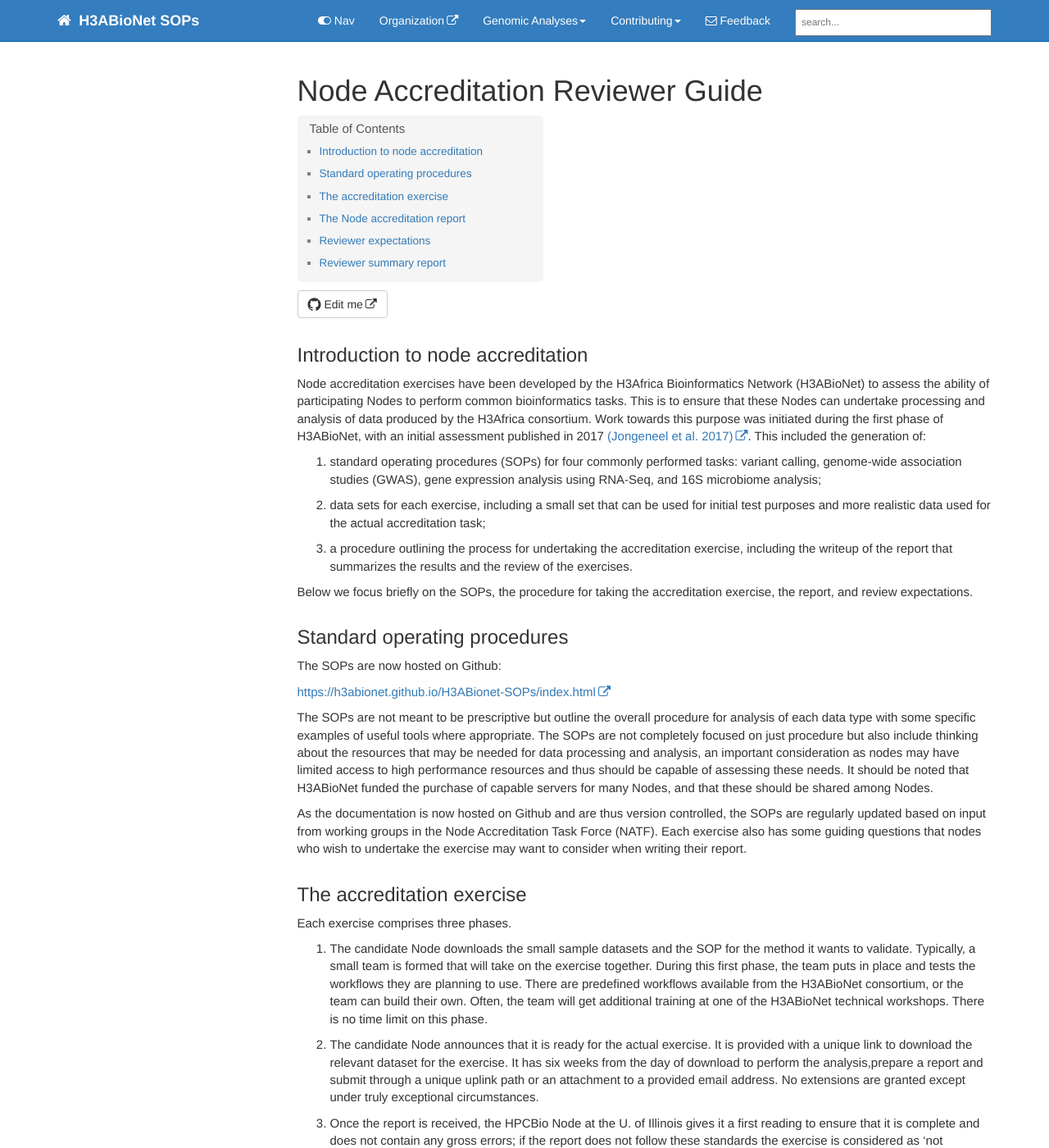
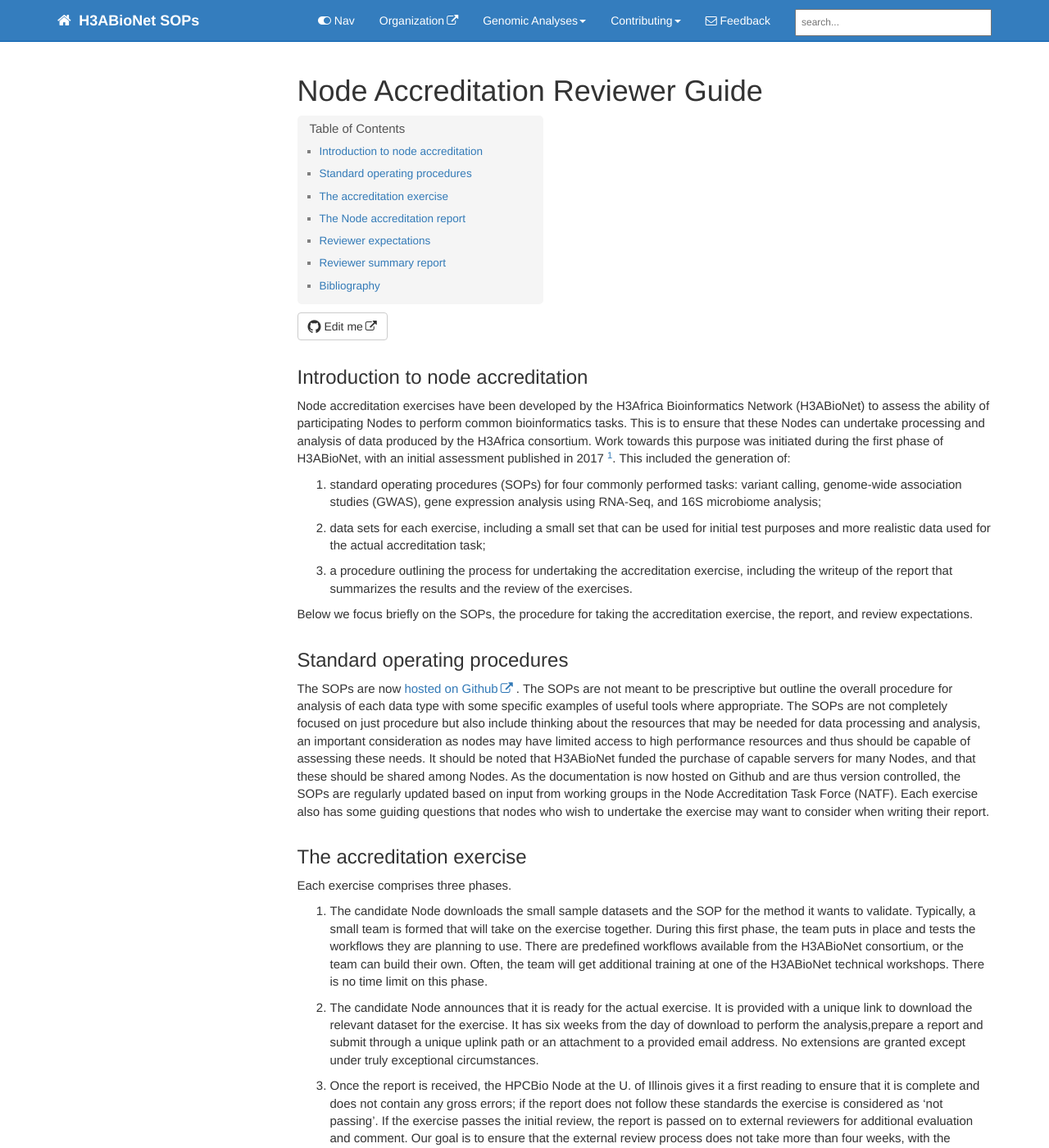
Before and after one commit to h3abionet/H3ABionet-SOPs, a Jekyll site: the page built from pages/misc/reviewers.md, in a window 1280 px wide and 1400 px high. Shown: the whole window at 82% size. Built offline with Jekyll 4.4.1, drawn with Linux system fonts in a browser that asks for light colours; nearby versions of some CDN libraries; comment, search, counter and statistics services are not loaded; part of the change alters nothing that is shown; some of the changed text lies outside the part shown.

Commit message:
fix some small formatting issues

```diff
--- a/pages/misc/reviewers.md
+++ b/pages/misc/reviewers.md
@@ -9,6 +9,7 @@ permalink: reviewers.html
 author_profile: true
 authors:
  - Chris_Fields
+ - Victor_Jongeneel
 ---
 
 <!--
@@ -17,7 +18,7 @@ sidebar: 16Smicro_sidebar
 
 ## Introduction to node accreditation
 
-Node accreditation exercises have been developed by the H3Africa Bioinformatics Network (H3ABioNet) to assess the ability of participating Nodes to perform common bioinformatics tasks. This is to ensure that these Nodes can undertake processing and analysis of data produced by the H3Africa consortium. Work towards this purpose was initiated during the first phase of H3ABioNet, with an initial assessment published in 2017 [(Jongeneel et al. 2017)](https://paperpile.com/c/zs0EoN/n7Xl).  This included the generation of:
+Node accreditation exercises have been developed by the H3Africa Bioinformatics Network (H3ABioNet) to assess the ability of participating Nodes to perform common bioinformatics tasks. This is to ensure that these Nodes can undertake processing and analysis of data produced by the H3Africa consortium. Work towards this purpose was initiated during the first phase of H3ABioNet, with an initial assessment published in 2017 [^1].  This included the generation of:
 
 
 1. standard operating procedures (SOPs) for four commonly performed tasks: variant calling, genome-wide association studies (GWAS), gene expression analysis using RNA-Seq, and 16S microbiome analysis;
@@ -29,19 +30,14 @@ Below we focus briefly on the SOPs, the procedure for taking the accreditation e
 
 ## Standard operating procedures
 
-The SOPs are now hosted on Github:
-
-[https://h3abionet.github.io/H3ABionet-SOPs/index.html](https://h3abionet.github.io/H3ABionet-SOPs/index.html)
-
+The SOPs are now[ hosted on Github](https://h3abionet.github.io/H3ABionet-SOPs/index.html) .
 The SOPs are not meant to be prescriptive but outline the overall procedure for analysis of each data type with some specific examples of useful tools where appropriate.  The SOPs are not completely focused on just procedure but also include thinking about the resources that may be needed for data processing and analysis, an important consideration as nodes may have limited access to high performance resources and thus should be capable of assessing these needs. It should be noted that H3ABioNet funded the purchase of capable servers for many Nodes, and that these should be shared among Nodes.
-
 As the documentation is now hosted on Github and are thus version controlled, the SOPs are regularly updated based on input from working groups in the Node Accreditation Task Force (NATF).  Each exercise also has some guiding questions that nodes who wish to undertake the exercise may want to consider when writing their report.
 
 
 ## The accreditation exercise
 
 Each exercise comprises three phases.
-
 
 
 1. The candidate Node downloads the small sample datasets and the SOP for the method it wants to validate. Typically, a small team is formed that will take on the exercise together. During this first phase, the team puts in place and tests the workflows they are planning to use. There are predefined workflows available from the H3ABioNet consortium, or the team can build their own. Often, the team will get additional training at one of the H3ABioNet technical workshops. There is no time limit on this phase.
@@ -82,5 +78,7 @@ We do not provide a fixed template for the review, but request that it flags maj
 
 We rely on the opinions of two external reviewers to make a decision. This can be a pass (sometimes with congratulations for a job particularly well done), a conditional pass with an allowance of two weeks to revise the report based on reviewer comments, and a fail.
 
+## Bibliography {#bibliography}
 
-    [Jongeneel, C. Victor, Ovokeraye Achinike-Oduaran, Ezekiel Adebiyi, Marion Adebiyi, Seun Adeyemi, Bola Akanle, Shaun Aron, et al. 2017. “Assessing Computational Genomics Skills: Our Experience in the H3ABioNet African Bioinformatics Network.” PLoS Computational Biology 13 (6): e1005419.](http://paperpile.com/b/zs0EoN/n7Xl)
+
+[^1]: Jongeneel, C. V. et al. [Assessing Computational Genomics Skills: Our Experience in the H3ABioNet African Bioinformatics Network](https://journals.plos.org/ploscompbiol/article?id=10.1371/journal.pcbi.1005419). PLoS Computational Biology 13 (6): e1005419.
```
